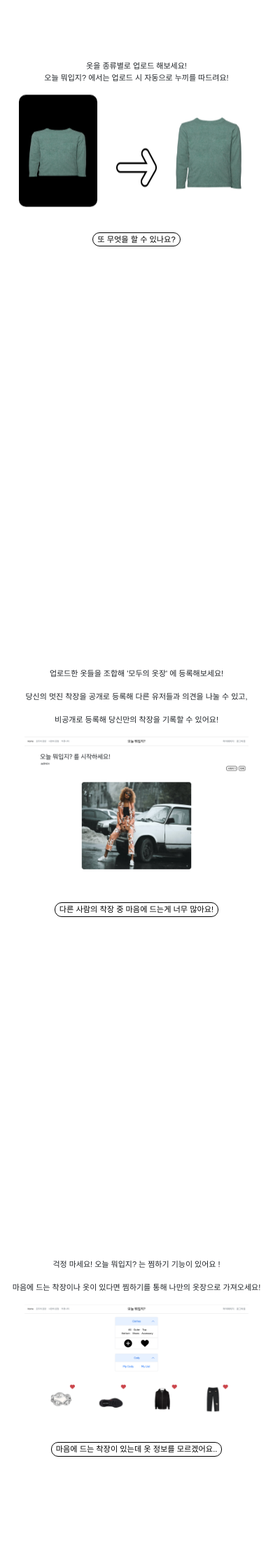
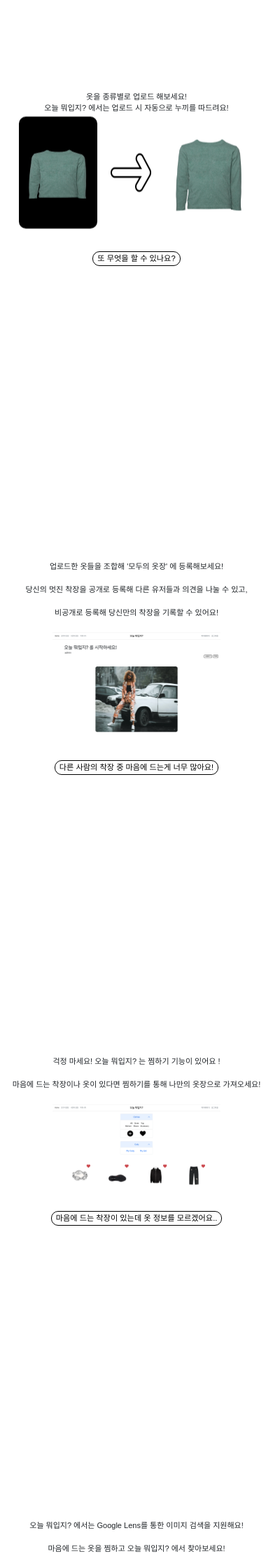
Before and after one commit to HongguSon/Look_of_Today, a Django app: page / in a window 390 px wide. Shown: the part 840-3080 px from the top of the page at 70% size. Run offline with Django 4.2, Linux system fonts and the light colour scheme; some libraries are stand-ins or nearby versions; some web fonts are replaced.

Commit message:
[feat] 메인화면 세로 가운데 정렬 완료

```diff
--- a/server/apps/main/templates/main/main.html
+++ b/server/apps/main/templates/main/main.html
@@ -11,28 +11,30 @@
       <br />
       <p class="main_start">
       <button class="startbtn"> 오늘 뭐입지? 시작하기!</button>
-      <a href="#main2"><button class="morebtn"> 더 알아볼래요! </button></a>
+      <a href="#main2_container"><button class="morebtn"> 더 알아볼래요! </button></a>
       </p>
   </div>
   </div>
   <br />
-  <div class="main2_container">
+  <div class="main2_container" id="main2_container">
     <div class="main2" id="main2">
       <p>
         옷을 종류별로 업로드 해보세요!
         <br />
         오늘 뭐입지? 에서는 업로드 시 자동으로 누끼를 따드려요!
       </p>
-      <br />
+    </div>
+    <div>
       <div class="main2_img">
         <img src="{% static 'img/before_rbg.jpeg' %}" id="main2_before_rbg" alt="" class="img-fluid">
         <img src="{% static 'img/arrow_right.png' %}" id="main2_arrow" alt="" class="img-fluid">
         <img src="{% static 'img/after_rbg.webp' %}" id="main2_after_rbg" alt="" class="img-fluid">
       </div>
-      <a href="#main3"><button class="morebtn2"> 또 무엇을 할 수 있나요?  </button></a>
     </div>
+    <a href="#main3_container"><button class="morebtn2"> 또 무엇을 할 수 있나요?  </button></a>
   </div>
   <br />
+  <div class="main3_container" id="main3_container">
       <div class="main3" id="main3">
         <p>
           업로드한 옷들을 조합해 '모두의 옷장' 에 등록해보세요! <br />
@@ -45,9 +47,11 @@
         <div class="main3_img">
         <img src="{% static 'img/main3_ex.png' %}" id="main3_ex" alt="" class="img-fluid">
         </div>
-    <a href="#main4"><button class="morebtn3"> 다른 사람의 착장 중 마음에 드는게 너무 많아요!  </button></a>
+        <a href="#main4_container"><button class="morebtn3"> 다른 사람의 착장 중 마음에 드는게 너무 많아요!  </button></a>
+      </div>
   </div>
 
+  <div class="main4_container" id="main4_container">
     <div class="main4" id="main4">
       <p>
         걱정 마세요! 오늘 뭐입지? 는 찜하기 기능이 있어요 !<br />
@@ -58,9 +62,11 @@
       <div class="main4_img">
       <img src="{% static 'img/main4_ex.png' %}" id="main4_ex" alt="" class="img-fluid">
       </div>
-    <a href="#main5"><button class="morebtn4"> 마음에 드는 착장이 있는데 옷 정보를 모르겠어요..  </button></a>
+      <a href="#main5_container"><button class="morebtn4"> 마음에 드는 착장이 있는데 옷 정보를 모르겠어요..  </button></a>
+    </div>
   </div>
 
+  <div class="main5_container" id="main5_container">
     <div class="main5" id="main5">
       <p>
         오늘 뭐입지? 에서는 Google Lens를 통한 이미지 검색을 지원해요! <br />
@@ -73,7 +79,7 @@
       </div>
       <button class="morebtn5"> 이제 오늘 뭐입지? 를 시작해보세요!  </button>
     </div>
-
+  </div>
   <div class="floating">
     <a href="#home_title"><img src="{% static 'img/main_top.png' %}" alt="" class="img-fluid" id="main_top"></a>
   </div>
--- a/server/static/css/main.css
+++ b/server/static/css/main.css
@@ -2,6 +2,7 @@
    display: flex;
    flex-direction: row;
    justify-content: center;
+   align-items: center;
    height: 100vh;
 }
 
@@ -11,15 +12,6 @@
     height: 15rem;
     animation: up-down 1.4s infinite ease-in-out alternate;
 }
-@keyframes up-down{
-    from{
-        transform: translatey(0px);
-    }
-    to{
-        transform: translatey(-20px);
-    }
-}
-
 
 .postex{
     padding-top: 6.25rem;
@@ -85,20 +77,25 @@
 }
 
 .main2_container{
-    position: relative;
+    /* position: relative; */
+    height: 100vh;
+    display: flex;
+    flex-direction: column;
+    justify-content: center;
+    align-items: center;
 }
 
 .main2{
     text-align: center;
     font-size: 22px;
-    height: 100vh;
 }
 
 .main2_img{
     display: flex;
     flex-wrap: wrap;
-    gap: 12rem;
+    gap: .5rem;
     justify-content: center;
+    align-items: center;
 }
 
 
@@ -120,8 +117,8 @@
     width: 8rem;
     height: 8rem;
     align-items: center;
-    position: absolute;
-    top: 232px;
+    /* position: absolute; */
+    /* top: 232px; */
     animation: up-down 1.4s infinite ease-in-out alternate;
 }
 
@@ -139,10 +136,16 @@
     color:white;
 }
 
+.main3_container{
+    display: flex;
+    justify-content: center;
+    align-items: center;
+    height: 100vh;
+}
+
 .main3{
     text-align: center;
     font-size: 20px;
-    height: 100vh;
 }
 
 .main3_img{
@@ -166,10 +169,16 @@
     color:white;
 }
 
+.main4_container{
+    display: flex;
+    justify-content: center;
+    align-items: center;
+    height: 100vh;
+}
+
 .main4{
     text-align: center;
     font-size: 22px;
-    height: 100vh;
 }
 
 .main4_img{
@@ -193,10 +202,16 @@
     color:white;
 }
 
+.main5_container{
+    display: flex;
+    justify-content: center;
+    align-items: center;
+    height: 100vh;
+}
+
 .main5{
     text-align: center;
     font-size: 22px;
-    height: 100vh;
 }
 
 .main5_img{
@@ -234,3 +249,13 @@
     height: 32px;
     transition: all 0.5s;
 }
+
+
+@keyframes up-down{
+    from{
+        transform: translatey(0px);
+    }
+    to{
+        transform: translatey(-15px);
+    }
+}
--- a/server/static/css/main_react.css
+++ b/server/static/css/main_react.css
@@ -2,17 +2,23 @@
     #main_icon{
         width: 6.625rem;
         height: 10rem;
+    }
+    .nopost{
+        height: 80vh;
     }
     .postex {
         padding-top: 6.25rem;
         padding-left: 1rem;
         font-size: 0.7rem;
     }
+    .main2_container{
+        height: 80vh;
+    }
     .main2{
         font-size: 11px;
     }
     .main2_img{
-        gap: 6rem;
+        gap: 1rem;
     }
     #main2_before_rbg {
         width: 7rem;
@@ -30,29 +36,38 @@
     .morebtn2{
         font-size: 0.7rem;
     }
+    .main3_container{
+        height: 80vh;
+    }
     .main3{
         font-size: 11px;
     }
     .main3_img{
-        width: 20rem;
+        width: 15rem;
     }
     .morebtn3{
         font-size: 0.7rem;
+    }
+    .main4_container{
+        height: 80vh;
     }
     .main4{
         font-size: 11px;
     }
     .main4_img{
-        width: 20rem;
+        width: 15rem;
     }
     .morebtn4{
         font-size: 0.7rem;
+    }
+    .main5_container{
+        height: 80vh;
     }
     .main5{
         font-size: 11px;
     }
     .main5_img{
-        width: 20rem;
+        width: 15rem;
     }
     .morebtn5{
         font-size: 0.7rem;
```
Lines whose indentation alone changed are shown as unchanged.
